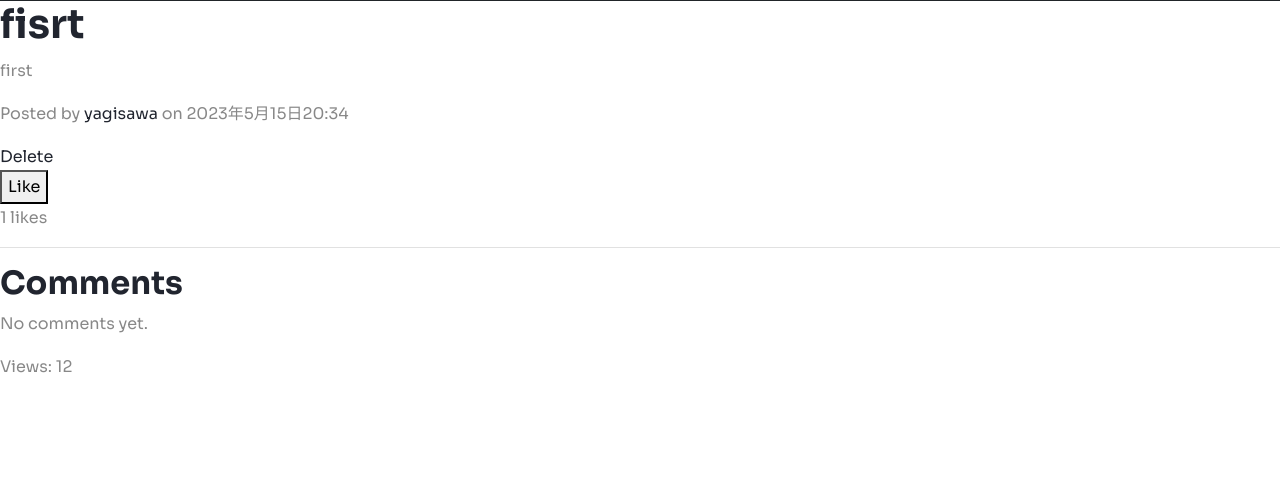
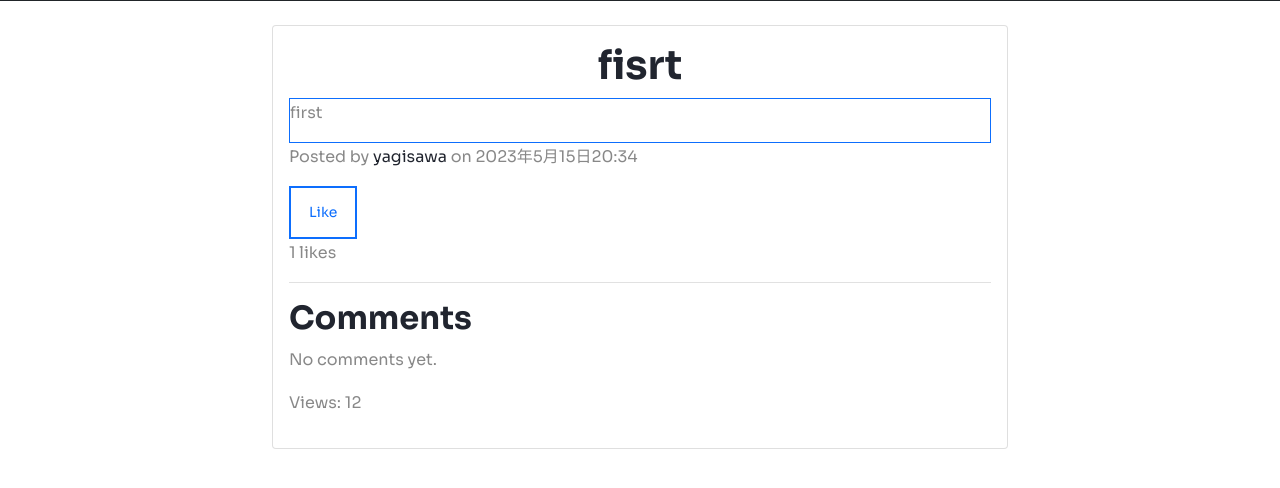
Before and after one commit to goat2130/Django-portfolio-first, a Django app: page /post/1/ in a window 1280 px wide. Shown: the part 79-567 px from the top of the page. Run offline with Django 4.2, Linux system fonts and the light colour scheme; data comes from the database, SQL or seed files in the repository; both versions use the stored data as it was after the commit.

Commit message:
feat: #1.592 ボタン、配置を変更する

```diff
--- a/myapp/templates/myapp/post_detail.html
+++ b/myapp/templates/myapp/post_detail.html
@@ -2,21 +2,29 @@
 {% load static %}
 
 {% block content %}
-  <h1>{{ post.title }}</h1>
+  <div class="container">
+    <div class="row justify-content-center">
+      <div class="col-md-8">
+        <div class="card my-4">
+          <div class="card-body">
+            <h1 class="text-center">{{ post.title }}</h1>
+            <div class="post-content border border-primary">
               <p>{{ post.content }}</p>
-  <p>Posted by <a href="{% url 'profile' username=post.author %}">{{ post.author }} </a>on {{ post.created_at }}</p>
+            </div>
+            <p>Posted by <a href="{% url 'profile' username=post.author %}">{{ post.author }}</a> on {{ post.created_at }}</p>
             {% if user.is_authenticated and user == post.author %}
-    <a href="{% url 'post_edit' post.pk %}">Edit</a>
+              <div class="text-right">
+                <a href="{% url 'post_edit' post.pk %}" class="btn btn-sm btn-primary">Edit</a>
+                <a href="{% url 'post_delete' post.pk %}" class="btn btn-sm btn-danger">Delete</a>
+              </div>
             {% endif %}
-
-  <a href="{% url 'post_delete' post.pk %}">Delete</a>
 
             <form method="POST" action="{% url 'post_like' post.pk %}">
               {% csrf_token %}
               {% if request.user in post.likes.all %}
-        <button type="submit">Unlike</button>
+                <button type="submit" class="btn btn-sm btn-danger">Unlike</button>
               {% else %}
-        <button type="submit">Like</button>
+                <button type="submit" class="btn btn-sm btn-outline-primary">Like</button>
               {% endif %}
             </form>
             <p>{{ post.likes.count }} likes</p>
@@ -26,7 +34,7 @@
             <div class="comments">
               <h2>Comments</h2>
               {% for comment in comments %}
-        <div class="comment">
+                <div class="comment border border-secondary rounded">
                   <p class="info">
                     {{ comment.author }}
                     <span class="date">{{ comment.created_date }}</span>
@@ -64,4 +72,9 @@
                 </div>
               </div>
             {% endif %}
+          </div>
+        </div>
+      </div>
+    </div>
+  </div>
 {% endblock %}
--- a/myapp/templates/myapp/post_list.html
+++ b/myapp/templates/myapp/post_list.html
@@ -10,7 +10,7 @@
 
   <div class="row">
     <div class="col-md-12">
-      <div class="post-section">
+      <div class="post-section mt-3 mb-3">
         <h2>Post Ranking</h2>
         <ol class="ranking-list">
           {% for post in ranked_posts %}
```
Also changed, not shown: myapp/templates/myapp/post_form.html (+15 -7 lines), db.sqlite3. Lines whose indentation alone changed are shown as unchanged.
